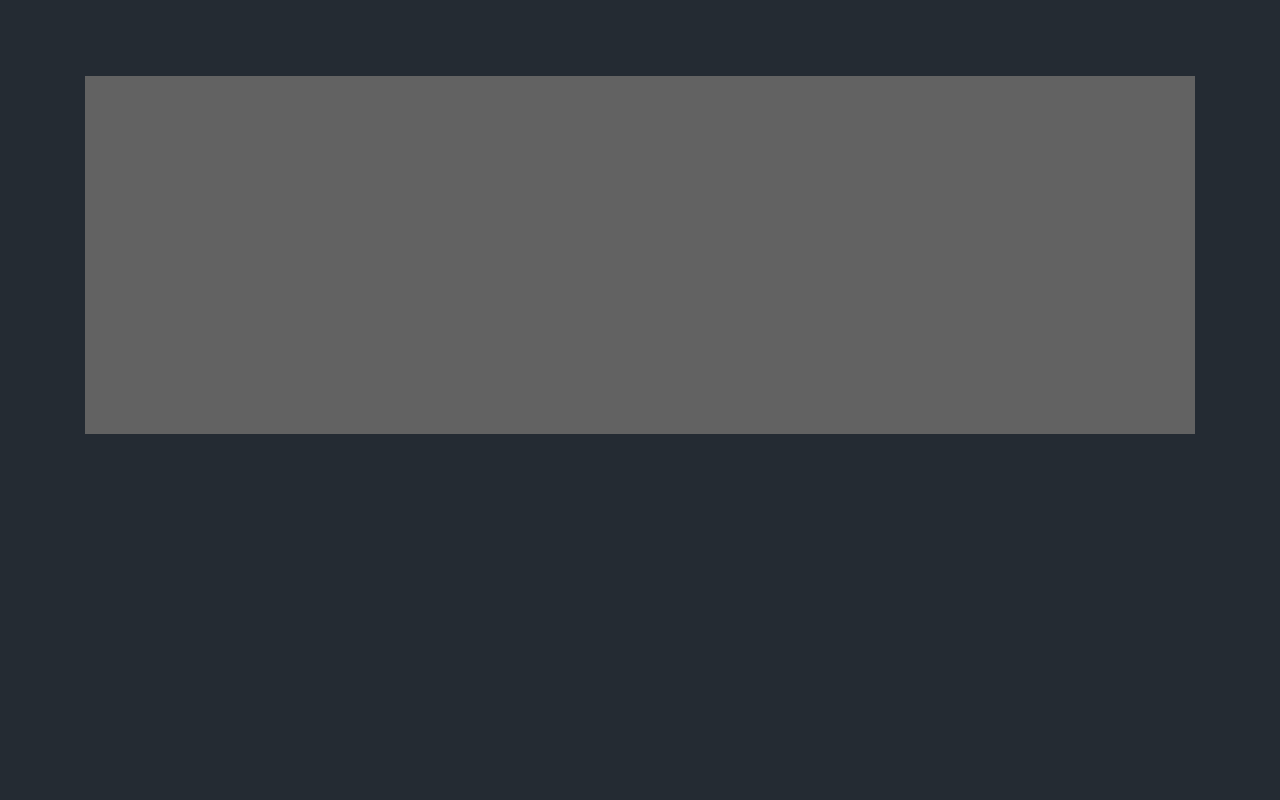
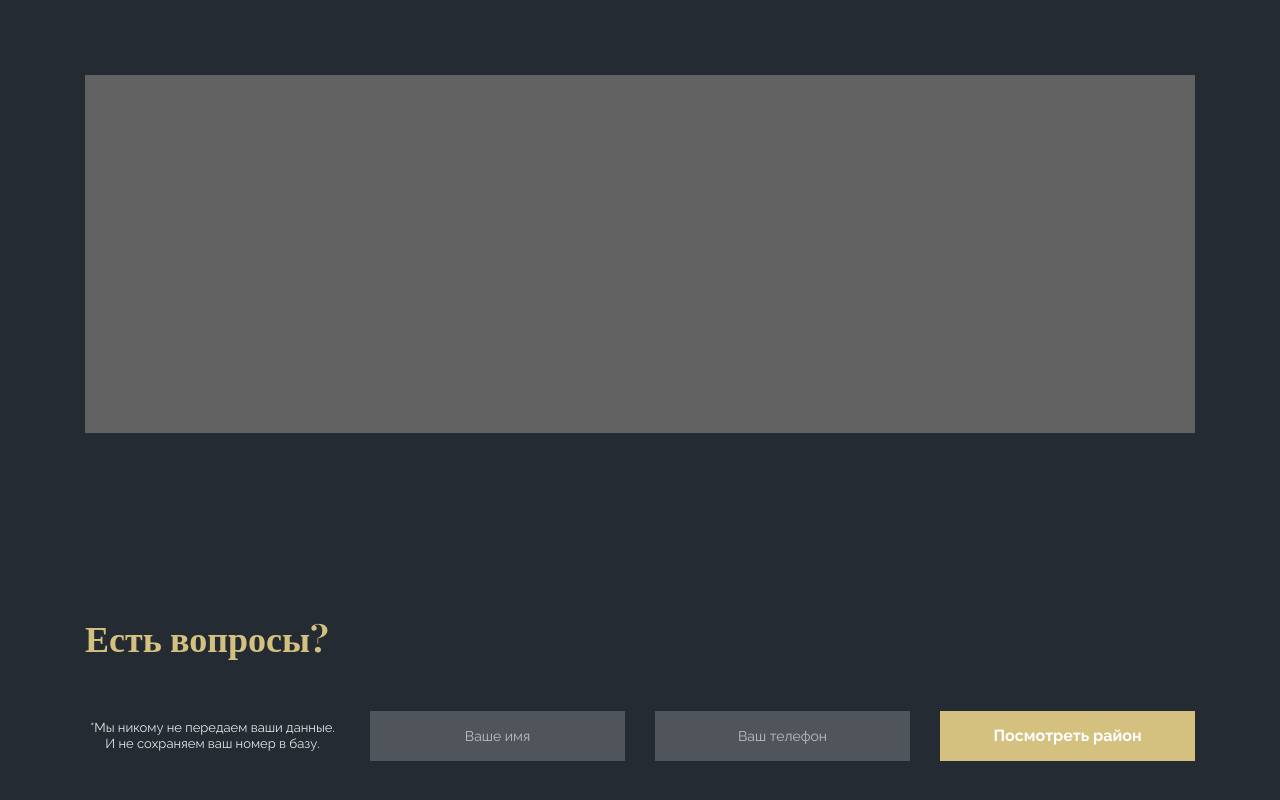
Before and after one commit to LiquidDemAn/LoftHouse, a plain HTML site: page index.html in a window 1280 px wide. Shown: the part 3515-4315 px from the top of the page. Before the commit the page ends 4129 px from the top, so only its background shows below. Drawn offline with nearby package versions, Linux system fonts and the light colour scheme.

Commit message:
add feedback section

```diff
--- a/index.html
+++ b/index.html
@@ -118,14 +118,14 @@
               жильцам квартиры площадью от 40 до 170 кв. м. В здании будет три
               секции, в которых разместится всего 56 квартир.
             </p>
-            <div class="cta__form">
-              <input class="cta__input" type="text" placeholder="Ваше имя" />
-              <input class="cta__input" type="tel" placeholder="Ваш телефон" />
-              <span class="cta__disclaimer"
+            <div class="form-wrapper">
+              <input class="form-input" type="text" placeholder="Ваше имя" />
+              <input class="form-input" type="tel" placeholder="Ваш телефон" />
+              <span class="disclaimer"
                 >*Мы никому не передаем ваши данные. И не сохраняем ваш номер в
                 базу.</span
               >
-              <button class="cta__btn">Посмотреть район</button>
+              <button class="btn">Посмотреть район</button>
             </div>
           </div>
         </div>
@@ -147,6 +147,20 @@
           <div class="map"></div>
         </div>
       </section>
+      <section class="feedback">
+        <div class="container">
+          <h3 class="title">Есть вопросы?</h3>
+          <div class="form-wrapper feedback-form">
+            <span class="disclaimer feedback-form__disclaimer"
+              >*Мы никому не передаем ваши данные. И не сохраняем ваш номер в
+              базу.</span
+            >
+            <input class="form-input" type="text" placeholder="Ваше имя" />
+            <input class="form-input" type="tel" placeholder="Ваш телефон" />
+            <button class="btn">Посмотреть район</button>
+          </div>
+        </div>
+      </section>
     </main>
   </body>
 </html>
--- a/scss/base/_base.scss
+++ b/scss/base/_base.scss
@@ -30,3 +30,55 @@ a {
   font-size: 36px;
   font-weight: 700;
 }
+
+.btn {
+  max-width: 255px;
+  width: 100%;
+  height: 50px;
+  padding: 12px 5px;
+  background-color: $accent;
+  text-align: center;
+  font-size: 16px;
+  font-weight: 700;
+  line-height: 1.68;
+  transition: all 0.2s ease-in;
+
+  &:hover {
+    background-color: saturate($accent, 20%);
+  }
+}
+
+.form-wrapper {
+  display: grid;
+  grid-template-columns: repeat(2, 1fr);
+  gap: 35px 30px;
+}
+
+.form-input {
+  max-width: 255px;
+  width: 100%;
+  height: 50px;
+  padding: 12px 5px;
+  background-color: rgba($color: $white, $alpha: 0.2);
+
+  text-align: center;
+  color: $white;
+  font-size: 14px;
+  line-height: 1.9;
+  transition: all 0.2s ease-in;
+
+  &::placeholder {
+    color: $placeholder;
+  }
+
+  &:focus {
+    background-color: rgba($color: $white, $alpha: 0.3);
+  }
+}
+
+.disclaimer {
+  color: $muted;
+  text-align: center;
+  font-size: 13px;
+  line-height: 1.23;
+}
--- a/scss/blocks/_cta.scss
+++ b/scss/blocks/_cta.scss
@@ -10,56 +10,3 @@
   margin-top: 15px;
   gap: 30px;
 }
-
-.cta__description {
-  font-size: 16px;
-  line-height: 1.5;
-}
-
-.cta__form {
-  display: grid;
-  grid-template-columns: repeat(2, 1fr);
-  gap: 35px 30px;
-}
-
-.cta__input {
-  min-width: 255px;
-  background-color: rgba($color: $white, $alpha: 0.2);
-  padding: 12px;
-
-  text-align: center;
-  color: $white;
-  font-size: 14px;
-  line-height: 1.9;
-  transition: all 0.2s ease-in;
-
-  &::placeholder {
-    color: $placeholder;
-  }
-
-  &:focus {
-    background-color: rgba($color: $white, $alpha: 0.3);
-  }
-}
-
-.cta__disclaimer {
-  color: $muted;
-  text-align: center;
-  font-size: 13px;
-  line-height: 1.23;
-}
-
-.cta__btn {
-  min-width: 255px;
-  padding: 12px 0px;
-  background-color: $accent;
-  text-align: center;
-  font-size: 16px;
-  font-weight: 700;
-  line-height: 1.68;
-  transition: all 0.2s ease-in;
-
-  &:hover {
-    background-color: saturate($accent, 20%);
-  }
-}
--- /dev/null
+++ b/scss/blocks/_feedback.scss
@@ -0,0 +1,9 @@
+.feedback {
+  margin-bottom: 180px;
+}
+
+.feedback-form {
+  margin-top: 50px;
+  grid-template-columns: repeat(4, 1fr);
+  align-items: center;
+}
--- a/scss/main.scss
+++ b/scss/main.scss
@@ -11,3 +11,4 @@
 @import "./blocks/cta";
 @import "./blocks/video";
 @import "./blocks/map-section";
+@import "./blocks/feedback";
```
Also changed, not shown: css/main.css, scss/css/benefits.css (deleted), 2 other files.
